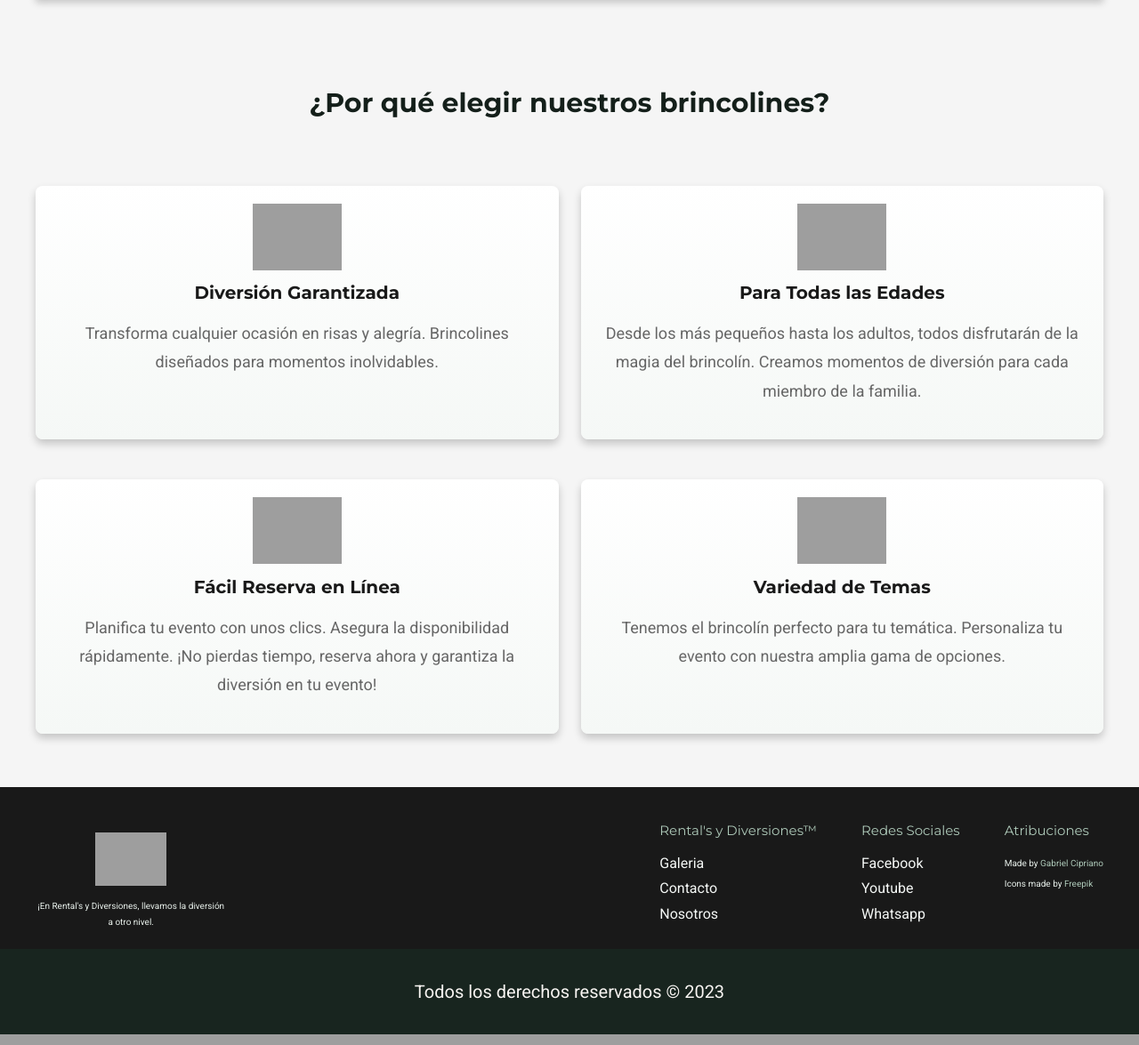
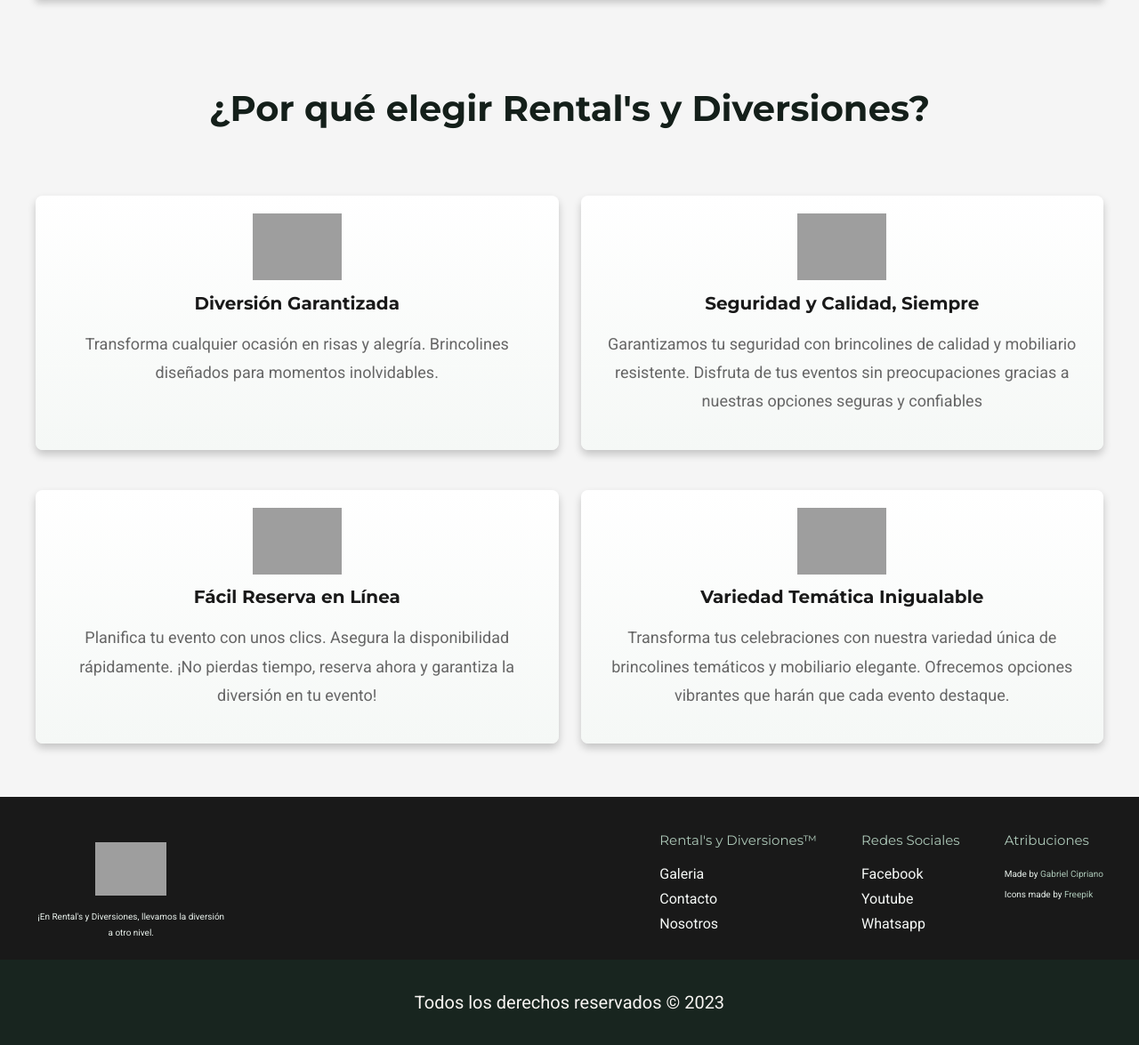
Before and after one commit to gabrielcipriaano/RentalsDiversionesWebSite, a PHP site: page / in a window 1280 px wide. Shown: the part 3128-4303 px from the top of the page at 89% size. Run offline with PHP 8.4, Linux system fonts and the light colour scheme; grey boxes are pictures that could not be loaded.

Commit message:
OPTIMIZATION: Improvement in Company Presentation through Content Optimization
This commit indicates that the content of the page has been optimized to offer a more effective and appealing presentation of the company. Adjustments have been made to optimally highlight key information and provide an enhanced experience for users.

Changes made:
- Content optimization for a more effective presentation of the company.

These changes aim to emphasize the most relevant aspects of the company, enhancing perception and understanding for visitors. The commit is ready for review and integration into the main branch.

```diff
--- a/src/scss/components/_benefits.scss
+++ b/src/scss/components/_benefits.scss
@@ -2,6 +2,16 @@
 @use 'base/mixins' as m;
 
 .benefits-section {
+
+    h1 {
+        color: v.$sea-mist-950;
+        text-align: center;
+        font-size: 2.8rem;
+        font-weight: 700;
+        grid-column: 1/3;
+        margin: 5rem 0;
+        padding: 0 0.5rem
+    }
 
     @include m.tablet {
         @include m.grid(2, 2.5rem);
@@ -11,14 +21,7 @@
         }
     }
 
-    h1 {
-        color: v.$sea-mist-950;
-        text-align: center;
-        font-size: 3rem;
-        font-weight: 700;
-        grid-column: 1/3;
-        margin: 5rem 0;
-    }
+
 
     .benefit {
 
--- a/views/pages/benefits.php
+++ b/views/pages/benefits.php
@@ -1,5 +1,5 @@
 <section class="benefits-section contenedor">
-    <h1>¿Por qué elegir nuestros brincolines?</h1>
+    <h1>¿Por qué elegir Rental's y Diversiones?</h1>
     <div class="benefit">
         <picture class="benefit__img">
             <source srcset="/build/img/diversion.webp" type="image/webp">
@@ -13,13 +13,13 @@
 
     <div class="benefit">
         <picture class="benefit__img">
-            <source srcset="/build/img/edades.webp" type="image/webp">
-            <img loading="lazy" src="/build/img/edades.png" width="100" height="100" alt="icono edades" class="add__img-src">
+            <source srcset="/build/img/calidad.webp" type="image/webp">
+            <img loading="lazy" src="/build/img/calidad.png" width="100" height="100" alt="icono calidad" class="add__img-src">
         </picture>
-        <h2 class="benefit__title">Para Todas las Edades</h2>
+        <h2 class="benefit__title">Seguridad y Calidad, Siempre</h2>
         <p class="benefit__description">
-            Desde los más pequeños hasta los adultos, todos disfrutarán de la magia del brincolín.
-            Creamos momentos de diversión para cada miembro de la familia.
+            Garantizamos tu seguridad con brincolines de calidad y mobiliario resistente. Disfruta de tus eventos sin preocupaciones
+            gracias a nuestras opciones seguras y confiables
         </p>
     </div>
 
@@ -42,9 +42,10 @@
             <source srcset="/build/img/variedad.webp" type="image/webp">
             <img loading="lazy" src="/build/img/variedad.png" width="100" height="100" alt="icono variedad" class="add__img-src">
         </picture>
-        <h2 class="benefit__title">Variedad de Temas</h2>
+        <h2 class="benefit__title">Variedad Temática Inigualable</h2>
         <p class="benefit__description">
-            Tenemos el brincolín perfecto para tu temática. Personaliza tu evento con nuestra amplia gama de opciones.
+            Transforma tus celebraciones con nuestra variedad única de brincolines temáticos y mobiliario elegante.
+            Ofrecemos opciones vibrantes que harán que cada evento destaque.
         </p>
     </div>
 </section>
--- a/views/pages/index.php
+++ b/views/pages/index.php
@@ -3,7 +3,7 @@
         <h1 class="title">¡Haz de tu Celebración un Evento Inolvidable!</h1>
         <p class="message">
             Haz que cada momento sea único! Descubre diversión y emoción con nuestra
-            <span>variedad de Brincolines</span>
+            <span> gran variedad de Brincolines y Mobiliario</span>
 
         </p>
     </div>
```
Also changed, not shown: public/build/css/app.css, src/img/calidad.png (added), src/img/edades.png (deleted), 5 other files.
